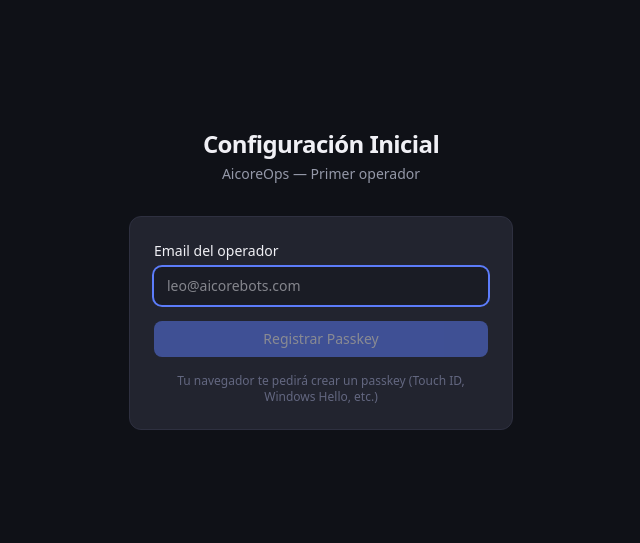
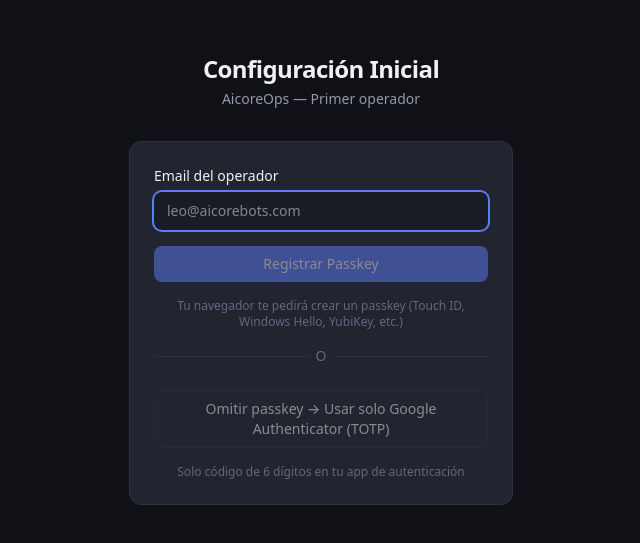
Before and after one commit to LeonardoPS1/consultorio-medico, a Next.js app in the folder ops-console/: page /setup in a window 1280 px wide. Shown: the part 121-664 px from the top of the page, without its empty margins (319-959 px from the left). Built offline with nearby package versions, Linux system fonts and the light colour scheme.

Commit message:
ops-console: add skip passkey option in setup flow for TOTP-only auth

```diff
--- a/ops-console/app/(auth)/setup/page.tsx
+++ b/ops-console/app/(auth)/setup/page.tsx
@@ -12,6 +12,7 @@ export default function SetupPage() {
   const [loading, setLoading] = useState(false)
   const [qrCode, setQrCode] = useState('')
   const [setupToken, setSetupToken] = useState('')
+  const [totpSecret, setTotpSecret] = useState('')
 
   useEffect(() => {
     const params = new URLSearchParams(window.location.search)
@@ -56,6 +57,35 @@ export default function SetupPage() {
       }
 
       setQrCode(completeJson.data.totpQrCode)
+      setTotpSecret(completeJson.data.totpUri)
+      setStep('totp')
+    } catch (err: any) {
+      setError(err?.message || 'Error de conexión')
+    } finally {
+      setLoading(false)
+    }
+  }, [email, setupToken])
+
+  const handleSkipPasskey = useCallback(async (e: React.FormEvent) => {
+    e.preventDefault()
+    setError('')
+    setLoading(true)
+
+    try {
+      const res = await fetch('/api/auth/register/begin', {
+        method: 'POST',
+        headers: { 'Content-Type': 'application/json' },
+        body: JSON.stringify({ email, setupToken, skipPasskey: true }),
+      })
+      const json = await res.json()
+
+      if (!json.success) {
+        setError(json.error || 'Error al configurar TOTP')
+        return
+      }
+
+      setQrCode(json.data.totpQrCode)
+      setTotpSecret(json.data.totpUri)
       setStep('totp')
     } catch (err: any) {
       setError(err?.message || 'Error de conexión')
@@ -105,6 +135,7 @@ export default function SetupPage() {
 
         <div className="bg-[var(--bg-card)] border border-[var(--border)] rounded-xl p-6">
           {step === 'passkey' && (
+            <div className="space-y-4">
               <form onSubmit={handlePasskeyRegister} className="space-y-4">
                 <div>
                   <label htmlFor="email" className="block text-sm font-medium mb-1.5">
@@ -141,15 +172,40 @@ export default function SetupPage() {
                 </button>
 
                 <p className="text-xs text-[var(--text-muted)] text-center">
-                Tu navegador te pedirá crear un passkey (Touch ID, Windows Hello, etc.)
+                  Tu navegador te pedirá crear un passkey (Touch ID, Windows Hello, YubiKey, etc.)
                 </p>
               </form>
+
+              <div className="relative">
+                <div className="absolute inset-0 flex items-center">
+                  <div className="w-full border-t border-[var(--border)]" />
+                </div>
+                <div className="relative flex justify-center text-sm">
+                  <span className="px-2 bg-[var(--bg-card)] text-[var(--text-muted)]">
+                    O
+                  </span>
+                </div>
+              </div>
+
+              <form onSubmit={handleSkipPasskey} className="space-y-4 pt-2">
+                <button
+                  type="submit"
+                  disabled={loading || !email}
+                  className="w-full py-2 px-4 bg-transparent border border-[var(--border)] hover:bg-[var(--bg-secondary)] disabled:opacity-50 rounded-lg text-sm font-medium transition-colors"
+                >
+                  {loading ? 'Generando...' : 'Omitir passkey → Usar solo Google Authenticator (TOTP)'}
+                </button>
+                <p className="text-xs text-[var(--text-muted)] text-center">
+                  Solo código de 6 dígitos en tu app de autenticación
+                </p>
+              </form>
+            </div>
           )}
 
           {step === 'totp' && (
             <form onSubmit={handleTotpSubmit} className="space-y-4">
               <p className="text-sm text-[var(--text-secondary)] text-center">
-                Escanea este código QR con Google Authenticator
+                Escanea este código QR con Google Authenticator, Authy o 1Password
               </p>
 
               {qrCode && (
@@ -162,9 +218,20 @@ export default function SetupPage() {
                 </div>
               )}
 
+              {totpSecret && (
+                <details className="group">
+                  <summary className="text-xs text-[var(--text-muted)] cursor-pointer text-center">
+                    Ver clave secreta (copia manual)
+                  </summary>
+                  <div className="mt-2 p-2 bg-[var(--bg-secondary)] rounded text-xs font-mono break-all text-center">
+                    {totpSecret.split('=')[1]?.split('&')[0] || totpSecret}
+                  </div>
+                </details>
+              )}
+
               <div>
                 <label htmlFor="code" className="block text-sm font-medium mb-1.5">
-                  Código de verificación
+                  Código de verificación (6 dígitos)
                 </label>
                 <input
                   id="code"
--- a/ops-console/app/api/auth/register/begin/route.ts
+++ b/ops-console/app/api/auth/register/begin/route.ts
@@ -10,7 +10,7 @@ export const dynamic = 'force-dynamic'
 export async function POST(request: Request) {
   try {
     const body = await request.json()
-    const { email, setupToken } = body
+    const { email, setupToken, skipPasskey } = body
 
     if (!email) {
       return error('Email requerido')
@@ -38,6 +38,24 @@ export async function POST(request: Request) {
       ) {
         return error('Token de setup inválido o expirado', 401)
       }
+    }
+
+    if (skipPasskey) {
+      const { generateTotpSecret, generateTotpUri, generateTotpQrCode } = await import('@/lib/totp')
+      const totpSecret = generateTotpSecret()
+      const totpUri = generateTotpUri(totpSecret, email)
+      const qrCode = await generateTotpQrCode(totpUri)
+
+      await db
+        .update(platformOperators)
+        .set({ totpSecret, setupToken: null, setupTokenExpires: null })
+        .where(eq(platformOperators.id, operator.id))
+
+      return ok({
+        skipPasskey: true,
+        totpQrCode: qrCode,
+        totpUri,
+      })
     }
 
     const existingPasskeysRaw = await db
```
Lines whose indentation alone changed are shown as unchanged.
